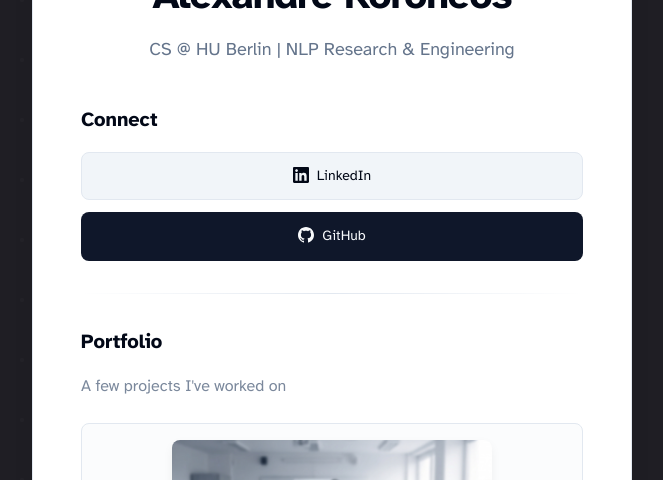
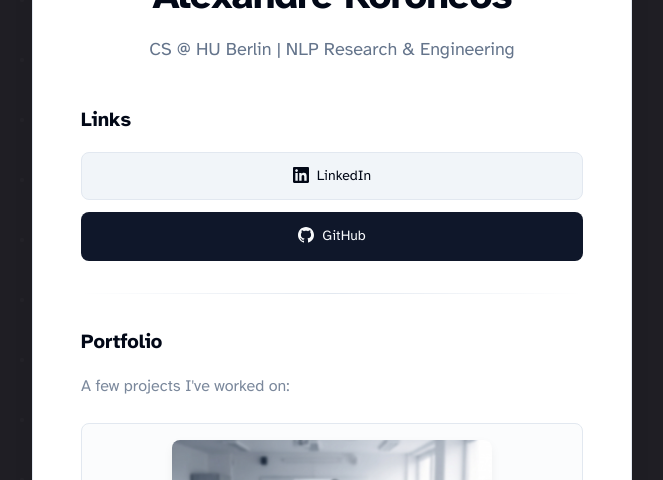
Before and after one commit to axkoro/alexkoro.com, a Jekyll site: the page built from index.markdown, in a window 1280 px wide. Shown: the part 270-750 px from the top of the page, without its empty margins (308-971 px from the left). Built offline with Jekyll 4.4.1, drawn with Linux system fonts in a browser that asks for light colours.

Commit message:
fix: update section titles

```diff
--- a/_layouts/landing.html
+++ b/_layouts/landing.html
@@ -57,7 +57,7 @@
             <p class="description">{{ site.description }}</p>
 
             <!-- Personal Links Section -->
-            <h2 class="section-title">Connect</h2>
+            <h2 class="section-title">Links</h2>
             <div class="links">
                 {% include social-links.html %}
             </div>
@@ -65,7 +65,7 @@
             <!-- Portfolio Section -->
             <hr class="section-divider">
             <h2 class="section-title">Portfolio</h2>
-            <p class="section-description">A few projects I've worked on</p>
+            <p class="section-description">A few projects I've worked on:</p>
             <div class="portfolio-grid">
                 {% if site.portfolio %}
                 {% for project in site.portfolio %}
```
